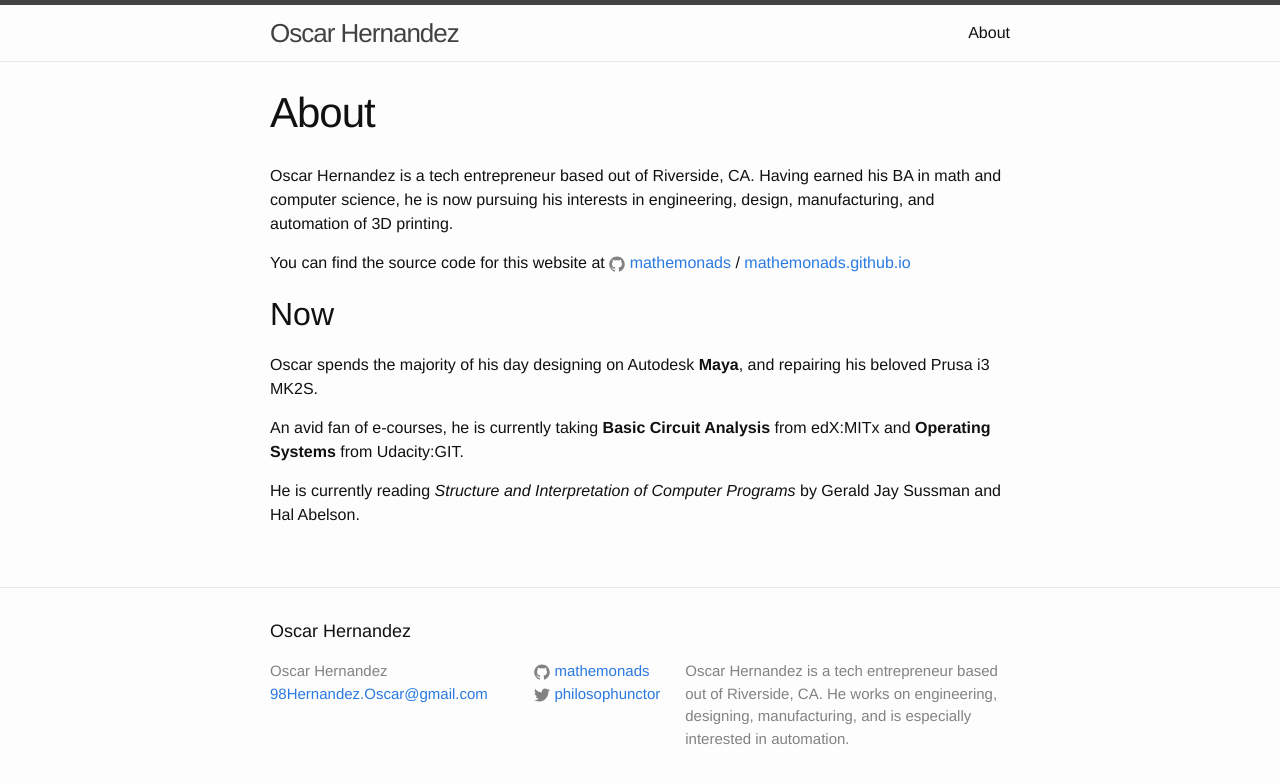
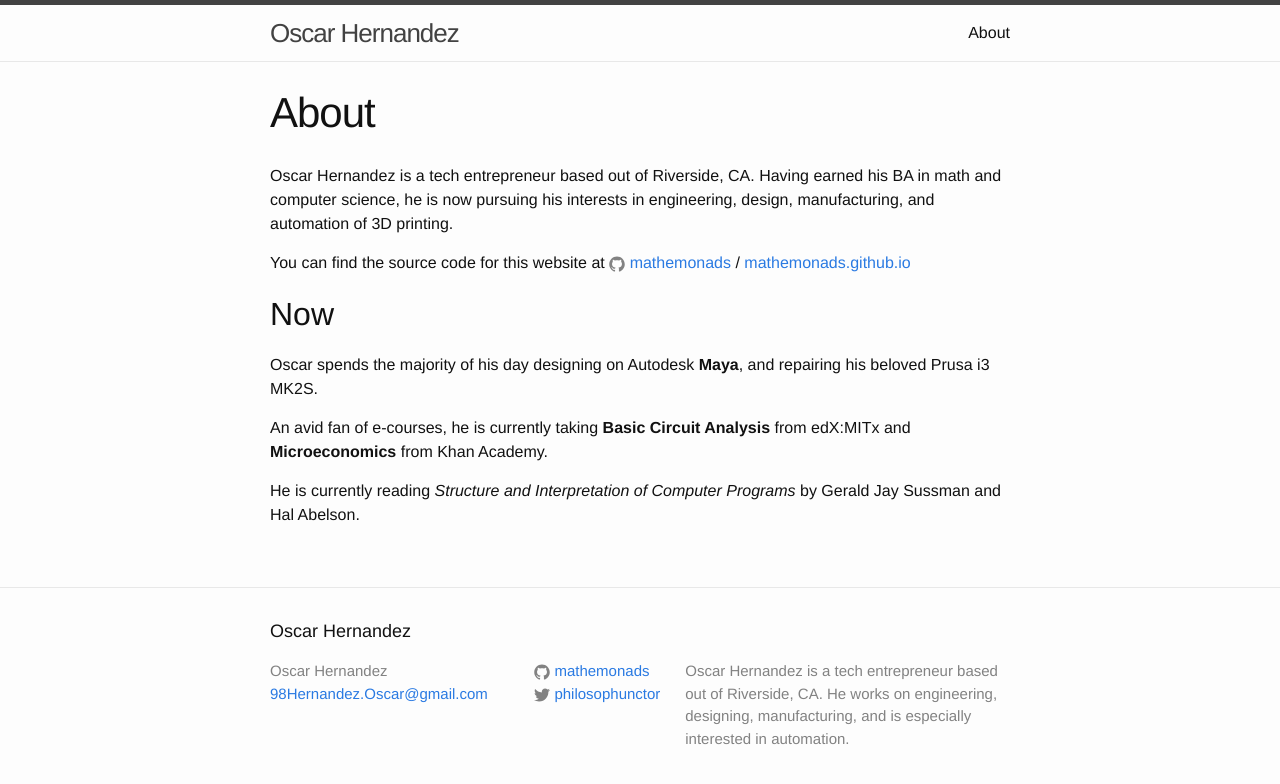
Before and after one commit to mathemonads/mathemonads.github.io, a Jekyll site: the page built from about.md, in a window 1280 px wide. Shown: the top 784 px of the page. Built offline with Jekyll 4.4.1, drawn with Linux system fonts in a browser that asks for light colours.

Commit message:
completed operating systems

```diff
--- a/about.md
+++ b/about.md
@@ -13,6 +13,6 @@ You can find the source code for this website at {% include icon-github.html use
 
 Oscar spends the majority of his day designing on Autodesk **Maya**, and repairing his beloved Prusa i3 MK2S.
 
-An avid fan of e-courses, he is currently taking **Basic Circuit Analysis** from edX:MITx and **Operating Systems** from Udacity:GIT.
+An avid fan of e-courses, he is currently taking **Basic Circuit Analysis** from edX:MITx and **Microeconomics** from Khan Academy.
 
 He is currently reading *Structure and Interpretation of Computer Programs* by Gerald Jay Sussman and Hal Abelson.
```
